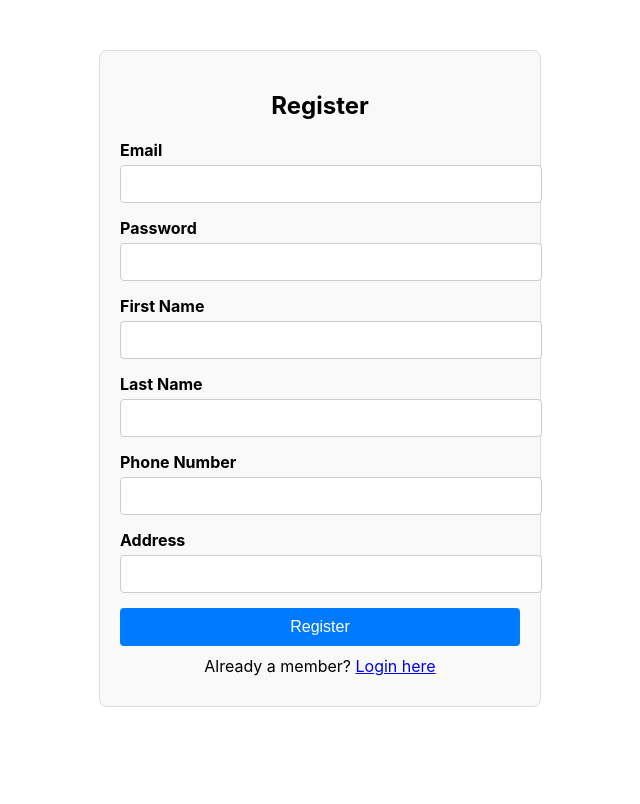
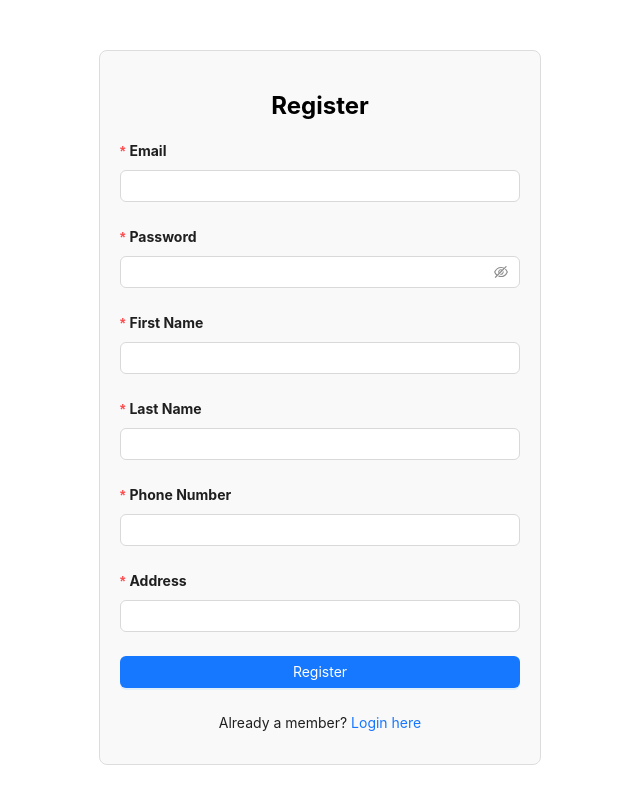
Before and after one commit to kobekung/front-swap, a React (Create React App) app: page /register in a window 1280 px wide. Shown: the top 804 px of the page, without its empty margins (320-960 px from the left). Built offline with nearby package versions, Linux system fonts and the light colour scheme.

Commit message:
StyeToAntd

```diff
--- a/src/components/ProductForm.jsx
+++ b/src/components/ProductForm.jsx
@@ -139,7 +139,7 @@ const ProductForm = ({ userId, onClose }) => {
                     />
                 </div>
 
-                <div className="form-group">
+                <div className="form-group" style={{ display: 'none' }}>
                     <label htmlFor="status">Status:</label>
                     <select
                         id="status"
--- a/src/components/ProfileEditForm.jsx
+++ b/src/components/ProfileEditForm.jsx
@@ -1,66 +1,105 @@
-// src/components/ProfileEditForm.js
 import React from 'react';
-import { Button, Form } from 'react-bootstrap';
+import { Button, Input, Form, Row, Col } from 'antd';
 
 const ProfileEditForm = ({ editForm, handleChange, handleSave, handleEditToggle }) => {
   return (
-    <Form>
-      <Form.Group controlId="formFirstName">
-        <Form.Label>First Name</Form.Label>
-        <Form.Control
+    <Form
+      layout="vertical"
+      initialValues={{
+        firstName: editForm.firstName,
+        lastName: editForm.lastName,
+        nickname: editForm.nickname,
+        phoneNumber: editForm.phoneNumber,
+        address: editForm.address,
+        profilePicture: editForm.profilePicture,
+      }}
+    >
+      <Form.Item
+        label="First Name"
+        name="firstName"
+        rules={[{ required: true, message: 'Please enter your first name!' }]}
+      >
+        <Input
           type="text"
           name="firstName"
           value={editForm.firstName}
           onChange={handleChange}
         />
-      </Form.Group>
-      <Form.Group controlId="formLastName">
-        <Form.Label>Last Name</Form.Label>
-        <Form.Control
+      </Form.Item>
+
+      <Form.Item
+        label="Last Name"
+        name="lastName"
+        rules={[{ required: true, message: 'Please enter your last name!' }]}
+      >
+        <Input
           type="text"
           name="lastName"
           value={editForm.lastName}
           onChange={handleChange}
         />
-      </Form.Group>
-      <Form.Group controlId="formNickname">
-        <Form.Label>Nickname</Form.Label>
-        <Form.Control
+      </Form.Item>
+
+      <Form.Item
+        label="Nickname"
+        name="nickname"
+      >
+        <Input
           type="text"
           name="nickname"
           value={editForm.nickname}
           onChange={handleChange}
         />
-      </Form.Group>
-      <Form.Group controlId="formPhoneNumber">
-        <Form.Label>Phone Number</Form.Label>
-        <Form.Control
+      </Form.Item>
+
+      <Form.Item
+        label="Phone Number"
+        name="phoneNumber"
+      >
+        <Input
           type="text"
           name="phoneNumber"
           value={editForm.phoneNumber}
           onChange={handleChange}
         />
-      </Form.Group>
-      <Form.Group controlId="formAddress">
-        <Form.Label>Address</Form.Label>
-        <Form.Control
+      </Form.Item>
+
+      <Form.Item
+        label="Address"
+        name="address"
+      >
+        <Input
           type="text"
           name="address"
           value={editForm.address}
           onChange={handleChange}
         />
-      </Form.Group>
-      <Form.Group controlId="formProfilePicture">
-        <Form.Label>Profile Picture URL</Form.Label>
-        <Form.Control
+      </Form.Item>
+
+      <Form.Item
+        label="Profile Picture URL"
+        name="profilePicture"
+      >
+        <Input
           type="text"
           name="profilePicture"
           value={editForm.profilePicture}
           onChange={handleChange}
         />
-      </Form.Group>
-      <Button variant="primary" onClick={handleSave}>Save</Button>
-      <Button variant="secondary" onClick={handleEditToggle}>Cancel</Button>
+      </Form.Item>
+
+      <Row gutter={16}>
+        <Col span={12}>
+          <Button type="primary" block onClick={handleSave}>
+            Save
+          </Button>
+        </Col>
+        <Col span={12}>
+          <Button type="default" block onClick={handleEditToggle}>
+            Cancel
+          </Button>
+        </Col>
+      </Row>
     </Form>
   );
 };
--- a/src/pages/Login.jsx
+++ b/src/pages/Login.jsx
@@ -1,6 +1,7 @@
 import React, { useState } from 'react';
 import { useNavigate } from 'react-router-dom';
 import axios from 'axios';
+import { Input, Button, Checkbox, Form, Alert } from 'antd';
 import '../css/Login.css'; // ไฟล์ CSS แยกสำหรับจัดการสไตล์
 
 const Login = () => {
@@ -16,10 +17,9 @@ const Login = () => {
     setFormData({ ...formData, [name]: value });
   };
 
-  const handleSubmit = async (e) => {
-    e.preventDefault();
+  const handleSubmit = async (values) => {
     try {
-      const response = await axios.post('http://localhost:3001/auth/login', formData);
+      const response = await axios.post('http://localhost:3001/auth/login', values);
       console.log('Login successful:', response.data);
 
       const { access_token, id } = response.data;
@@ -39,48 +39,60 @@ const Login = () => {
   return (
     <div className="login-container">
       <h2 className="text-center">Login</h2>
-      {error && <p className="error-message">{error}</p>}
+      {error && <Alert message={error} type="error" />}
 
-      <form className="login-form" onSubmit={handleSubmit}>
-        <div className="form-group">
-          <label htmlFor="loginName">Email</label>
-          <input
+      <Form
+        name="login"
+        className="login-form"
+        onFinish={handleSubmit}
+        initialValues={formData}
+        layout="vertical"
+        autoComplete="off"
+      >
+        <Form.Item
+          label="Email"
+          name="email"
+          rules={[{ required: true, message: 'Please enter your email!' }]}
+        >
+          <Input
             type="email"
-            id="loginName"
             name="email"
-            className="form-control"
             value={formData.email}
             onChange={handleChange}
+            placeholder="Enter your email"
+            aria-label="Email"
           />
-        </div>
+        </Form.Item>
 
-        <div className="form-group">
-          <label htmlFor="loginPassword">Password</label>
-          <input
-            type="password"
-            id="loginPassword"
+        <Form.Item
+          label="Password"
+          name="password"
+          rules={[{ required: true, message: 'Please enter your password!' }]}
+        >
+          <Input.Password
             name="password"
-            className="form-control"
             value={formData.password}
             onChange={handleChange}
+            placeholder="Enter your password"
+            aria-label="Password"
           />
-        </div>
+        </Form.Item>
 
-        <div className="form-group remember-forgot">
-          <div className="checkbox-container">
-            <input type="checkbox" id="rememberMe" defaultChecked />
-            <label htmlFor="rememberMe">Remember me</label>
-          </div>
+        <Form.Item>
+          <Checkbox defaultChecked>Remember me</Checkbox>
           <a href="#!" className="forgot-password-link">Forgot password?</a>
-        </div>
+        </Form.Item>
 
+        <Form.Item>
+          <Button type="primary" htmlType="submit" block>
+            Sign in
+          </Button>
+        </Form.Item>
 
-        <button type="submit" className="btn btn-primary">Sign in</button>
         <div className="register-link">
           Not a member? <a href="/register" className="register-link-anchor">Register here</a>
         </div>
-
-      </form>
+      </Form>
     </div>
   );
 };
--- a/src/pages/Register.jsx
+++ b/src/pages/Register.jsx
@@ -1,5 +1,6 @@
 import React, { useState } from "react";
 import axios from "axios";
+import { Input, Button, Form, Alert } from 'antd';
 import "../css/register.css";
 
 const Register = () => {
@@ -19,13 +20,11 @@ const Register = () => {
     setFormData({ ...formData, [name]: value });
   };
 
-  const handleSubmit = async (e) => {
-    e.preventDefault();
+  const handleSubmit = async (values) => {
     setError(null);
     setSuccess(null);
-
     try {
-      const response = await axios.post("http://localhost:3001/auth/register", formData);
+      const response = await axios.post("http://localhost:3001/auth/register", values);
       setSuccess("Registration successful! You can now log in.");
       setFormData({
         email: "",
@@ -45,96 +44,108 @@ const Register = () => {
   return (
     <div className="register-container">
       <h2>Register</h2>
-      <form onSubmit={handleSubmit}>
-        <div className="form-group">
-          <label htmlFor="email">Email</label>
-          <input
+      <Form
+        onFinish={handleSubmit}
+        initialValues={formData}
+        layout="vertical"
+        autoComplete="off"
+      >
+        <Form.Item
+          label="Email"
+          name="email"
+          rules={[{ required: true, message: 'Please enter your email!' }]}
+        >
+          <Input
             type="email"
-            id="email"
             name="email"
-            aria-label="Enter your email"
             value={formData.email}
             onChange={handleChange}
-            required
+            aria-label="Enter your email"
           />
-        </div>
+        </Form.Item>
 
-        <div className="form-group">
-          <label htmlFor="passwordHash">Password</label>
-          <input
-            type="password"
-            id="passwordHash"
+        <Form.Item
+          label="Password"
+          name="passwordHash"
+          rules={[{ required: true, message: 'Please enter your password!' }]}
+        >
+          <Input.Password
             name="passwordHash"
-            aria-label="Enter your password"
             value={formData.passwordHash}
             onChange={handleChange}
-            required
+            aria-label="Enter your password"
           />
-        </div>
+        </Form.Item>
 
-        <div className="form-group">
-          <label htmlFor="firstName">First Name</label>
-          <input
-            type="text"
-            id="firstName"
+        <Form.Item
+          label="First Name"
+          name="firstName"
+          rules={[{ required: true, message: 'Please enter your first name!' }]}
+        >
+          <Input
             name="firstName"
-            aria-label="Enter your first name"
             value={formData.firstName}
             onChange={handleChange}
-            required
+            aria-label="Enter your first name"
           />
-        </div>
+        </Form.Item>
 
-        <div className="form-group">
-          <label htmlFor="lastName">Last Name</label>
-          <input
-            type="text"
-            id="lastName"
+        <Form.Item
+          label="Last Name"
+          name="lastName"
+          rules={[{ required: true, message: 'Please enter your last name!' }]}
+        >
+          <Input
             name="lastName"
-            aria-label="Enter your last name"
             value={formData.lastName}
             onChange={handleChange}
-            required
+            aria-label="Enter your last name"
           />
-        </div>
+        </Form.Item>
 
-        <div className="form-group">
-          <label htmlFor="phoneNumber">Phone Number</label>
-          <input
+        <Form.Item
+          label="Phone Number"
+          name="phoneNumber"
+          rules={[{ required: true, message: 'Please enter your phone number!' }]}
+        >
+          <Input
             type="tel"
-            id="phoneNumber"
             name="phoneNumber"
-            aria-label="Enter your phone number"
             value={formData.phoneNumber}
             onChange={handleChange}
-            required
+            aria-label="Enter your phone number"
           />
-        </div>
+        </Form.Item>
 
-        <div className="form-group">
-          <label htmlFor="address">Address</label>
-          <input
-            type="text"
-            id="address"
+        <Form.Item
+          label="Address"
+          name="address"
+          rules={[{ required: true, message: 'Please enter your address!' }]}
+        >
+          <Input
             name="address"
-            aria-label="Enter your address"
             value={formData.address}
             onChange={handleChange}
-            required
+            aria-label="Enter your address"
           />
-        </div>
+        </Form.Item>
 
-        {error && <p className="error-message">{error}</p>}
-        {success && <p className="success-message">{success}</p>}
+        {error && <Alert message={error} type="error" />}
+        {success && <Alert message={success} type="success" />}
 
-        <button type="submit" className="btn-submit">Register</button>
+        <Form.Item>
+          <Button type="primary" htmlType="submit" block>
+            Register
+          </Button>
+        </Form.Item>
+
         <div className="login-link">
           Already a member?{" "}
           <a href="/" className="register-link-anchor">
             Login here
           </a>
         </div>
-      </form>
+      </Form>
     </div>
   );
 };
```
Also changed, not shown: src/components/Header.jsx (+0 -7 lines), src/components/OfferDetails.jsx (+91 -21 lines), src/css/Admin.css (+20 -0 lines), src/pages/Admin.jsx (+18 -3 lines), src/pages/Main.jsx (+50 -19 lines), src/pages/ProfilePage.jsx (+27 -3 lines).
